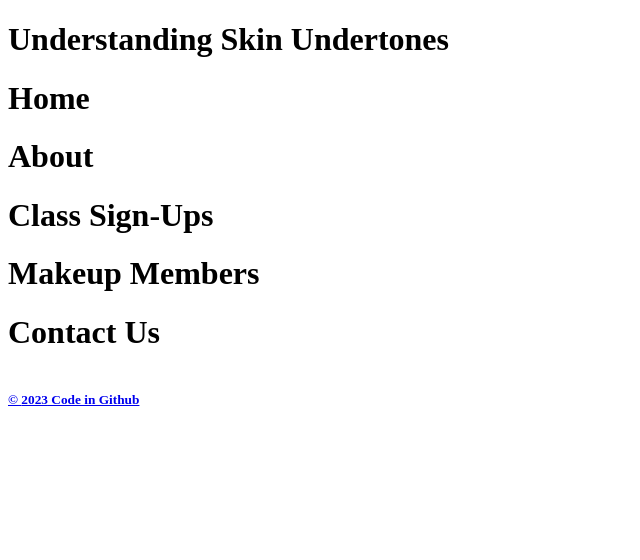
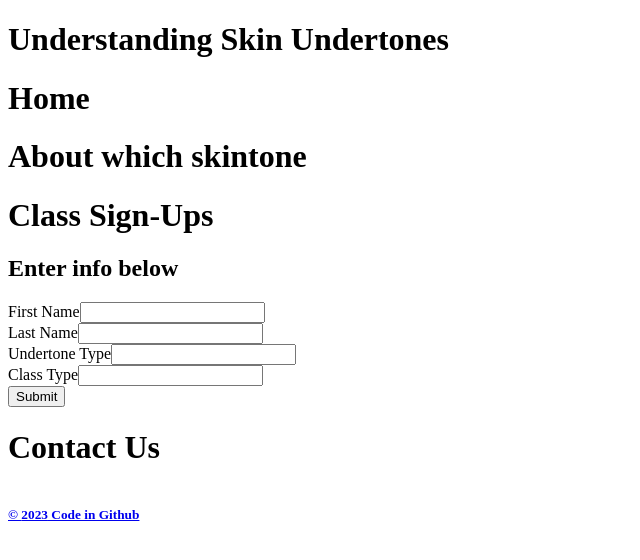
Before and after one commit to jas356/project-makeup-web, a React (Create React App) app: page / in a window 1280 px wide. Shown: the top 560 px of the page, without its empty margins (0-640 px from the left). Built offline with nearby package versions, Linux system fonts and the light colour scheme.

Commit message:
Fetched post function

```diff
--- a/src/components/About.jsx
+++ b/src/components/About.jsx
@@ -1,7 +1,7 @@
 export default function About() {
     return(
         <>
-            <h1>About</h1>
+            <h1>About which skintone</h1>
         </>
     )
 }
--- a/src/components/ClassSignup.jsx
+++ b/src/components/ClassSignup.jsx
@@ -1,7 +1,72 @@
+import { useState } from "react"
+import MakeupMembers from "./MakeupMembers"
+
 export default function ClassSignup() {
+    const [firstName, setFirstname] = useState('')
+    const [lastName, setLastname ] = useState('')
+    const [undertoneType, setUndertoneType ] = useState('')
+    const [classType, setClassType ] = useState('')
+
+    const handleAddSignup = (e) => {
+        e.preventDefault()
+
+
+        fetch("https://project-makeup-jch.web.app/makeup-members", {
+            method: "POST",
+            headers: { "Content-Type": "applications/json",
+
+        },
+
+        body: JSON.stringify({firstName, lastName, undertoneType, classType })
+        })
+
+        .then(resp => resp.json())
+        .then(data => {
+            if(data.message) {
+                alert(data.message)
+                return
+            }
+            MakeupMembers(data)
+        })
+        .catch(alert)
+    }
+
     return(
         <>
+        <main>
             <h1>Class Sign-Ups</h1>
+            <h2>Enter info below</h2>
+        </main>
+        <form onSubmit={handleAddSignup}>
+            <label htmlFor="firstName">First Name
+            <input type="text"
+            value={firstName}
+            onChange={(e) => {setFirstname(e.target.value)}} />
+            </label>
+                <br />
+
+            <label htmlFor="lastName">Last Name
+            <input type="text"
+            value={lastName}
+            onChange={(e) => {setLastname(e.target.value)}} />
+            </label>
+
+            <br />
+            <label htmlFor="undertoneType">Undertone Type
+            <input type="text"
+            value={undertoneType}
+            onChange={(e) => {setUndertoneType(e.target.value)}} />
+            </label>
+
+            <br />
+            <label htmlFor="classType"> Class Type
+            <input type="text"
+            value={classType}
+            onChange={(e) => {setClassType(e.target.value)}} />
+            </label>
+            <br />
+            <input type="submit" value="Submit" />
+        </form>
         </>
     )
 }
--- a/src/components/MakeupMembers.jsx
+++ b/src/components/MakeupMembers.jsx
@@ -1,7 +1,11 @@
+
+
 export default function MakeupMembers() {
     return(
+
+
         <>
-            <h1>Makeup Members</h1>
+
         </>
     )
 }
```
